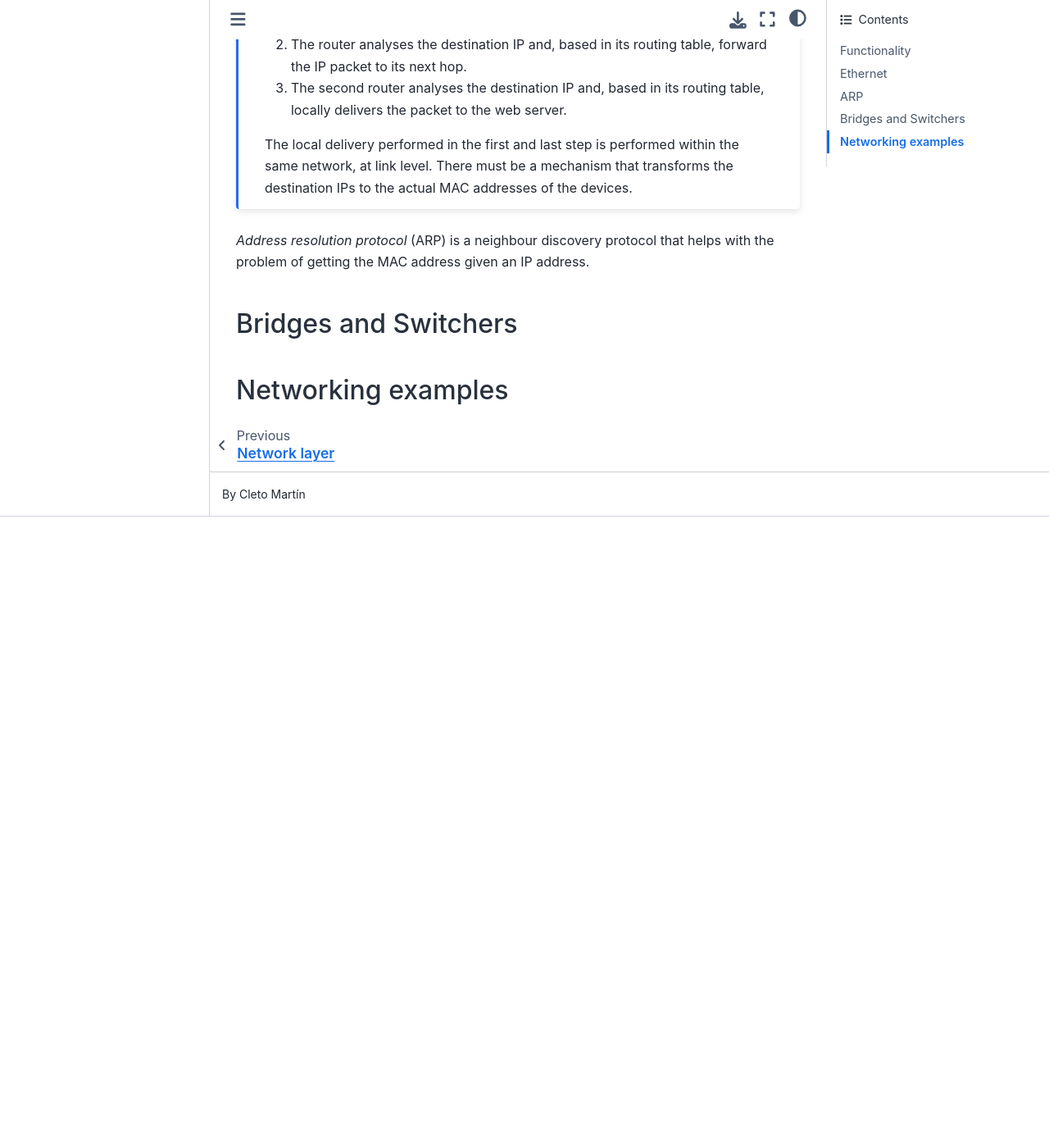
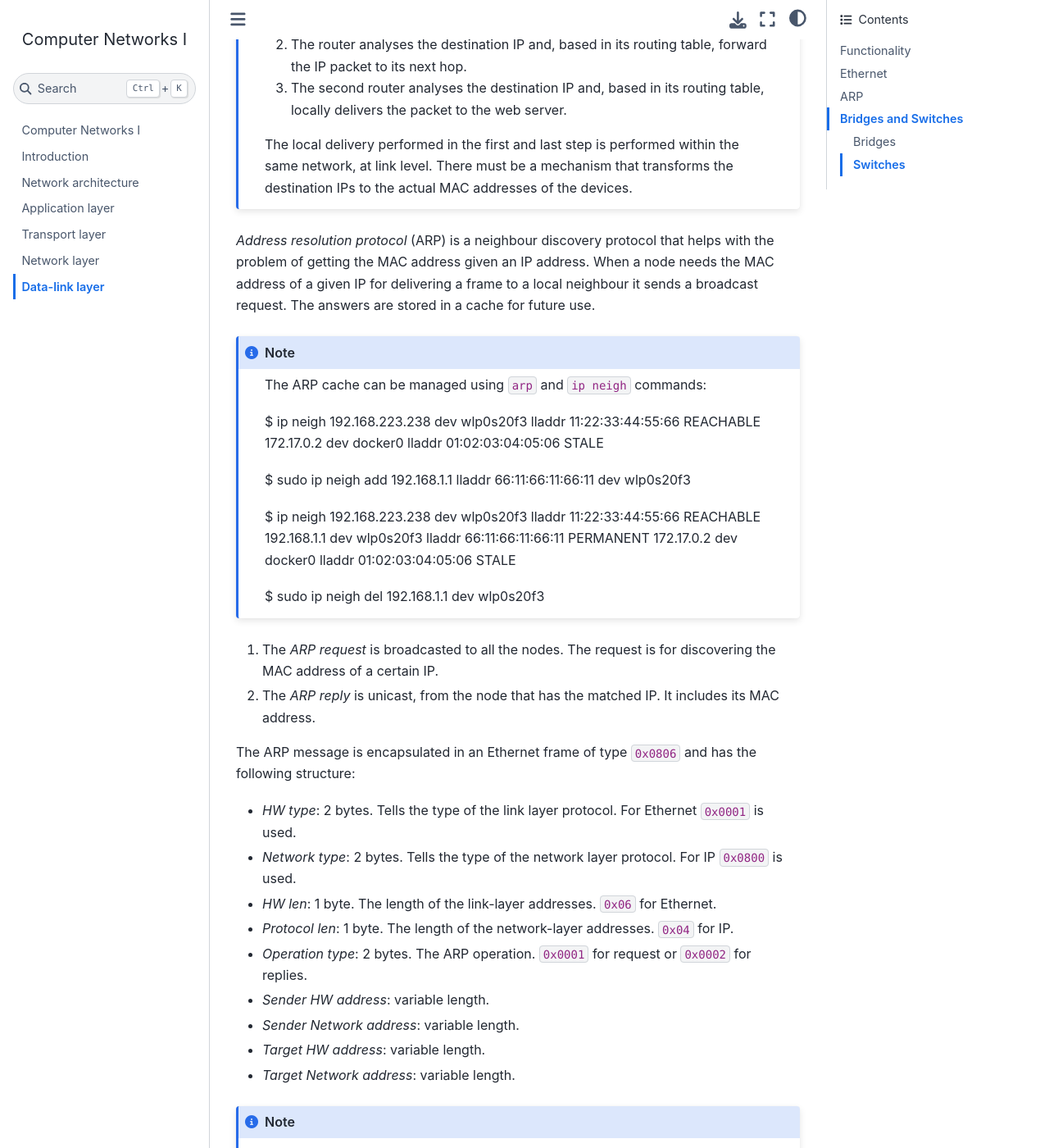
Before and after one commit to cletomartin/redes1, a Jupyter Book: the page built from data-link.md, in a window 1280 px wide and 1400 px high, scrolled down 6784 px. Shown: the whole window at 82% size. Built offline with Jupyter Book 1.0.4 settings and Sphinx 7.4.7 and the Sphinx Book theme 1.1.4, drawn with Linux system fonts in a browser that asks for light colours; before the commit the page ends 7414 px from its top, so only the background shows below that; some of the changed text lies outside the part shown.

Commit message:
more stuff

````diff
--- a/data-link.md
+++ b/data-link.md
@@ -221,8 +221,86 @@
 ```
 
 _Address resolution protocol_ (ARP) is a neighbour discovery protocol that helps with the problem of getting the MAC address given an IP address.
+When a node needs the MAC address of a given IP for delivering a frame to a local neighbour it sends a broadcast request.
+The answers are stored in a cache for future use.
+
+```{note}
+The ARP cache can be managed using `arp` and `ip neigh` commands:
+
+:::
+$ ip neigh
+192.168.223.238 dev wlp0s20f3 lladdr 11:22:33:44:55:66 REACHABLE
+172.17.0.2 dev docker0 lladdr 01:02:03:04:05:06 STALE
+
+$ sudo ip neigh add 192.168.1.1 lladdr 66:11:66:11:66:11 dev wlp0s20f3
+
+$ ip neigh
+192.168.223.238 dev wlp0s20f3 lladdr 11:22:33:44:55:66 REACHABLE
+192.168.1.1 dev wlp0s20f3 lladdr 66:11:66:11:66:11 PERMANENT
+172.17.0.2 dev docker0 lladdr 01:02:03:04:05:06 STALE
+
+$ sudo ip neigh del 192.168.1.1 dev wlp0s20f3
+:::
+```
+
+1. The _ARP request_ is broadcasted to all the nodes. The request is for discovering the MAC address of a certain IP.
+1. The _ARP reply_ is unicast, from the node that has the matched IP. It includes its MAC address.
+
+The ARP message is encapsulated in an Ethernet frame of type `0x0806` and has the following structure:
+
+- _HW type_: 2 bytes. Tells the type of the link layer protocol. For Ethernet `0x0001` is used.
+- _Network type_: 2 bytes. Tells the type of the network layer protocol. For IP `0x0800` is used.
+- _HW len_: 1 byte. The length of the link-layer addresses. `0x06` for Ethernet.
+- _Protocol len_: 1 byte. The length of the network-layer addresses. `0x04` for IP.
+- _Operation type_: 2 bytes. The ARP operation. `0x0001` for request or `0x0002` for replies.
+- _Sender HW address_: variable length.
+- _Sender Network address_: variable length.
+- _Target HW address_: variable length.
+- _Target Network address_: variable length.
 
 
-## Bridges and Switchers
+```{note}
+In the example, node A wants to know the MAC address of B. It sends an ARP requests (the example needs to be read from the right to the left):
+- The frame's detination address is the broadcast: `FF:FF:FF:FF:FF:FF`.
+- The frame's type is ARP (`0x0806`).
+- The data in the frame is an ARP message with the following content:
+  - HW type and network type sets to Ethernet and IP. (there is a mistake in the slide: it is `0x0001` not `0x0002`)
+  - HW len and protocol len are set to 6 and 4 because of the length of the Ethernet and IP addresses.
+  - The operation type is `0x0001` for a request.
+  - The sender's addresses are filled accordingly.
+  - The target HW address is set to `00:00:00:00:00:00` as it is unkown
 
-## Networking examples
+B replies with a unicast ARP reply and it contains its IP address (as part of the sender's protocol address).
+```
+
+## Bridges and Switches
+
+As we have seen before, connecting multiple devices requires sharing a transmission medium.
+That is problematic in many cases because of collisions.
+The use of CSMA/CD (and other techniques) reduces the chance of collisions.
+However, collisions may still happen and that reduces the utilisation of the channel.
+
+Ethernet has evolved to provide better performance and in its earlier stages used _bridges_ (also known as _hubs_) to connect multiple hosts and reduce the amount of collisions.
+_Switches_ were introduced later as an improvement of bridges to avoid collisions even further.
+
+### Bridges
+
+Bridges (hubs) are used to split a collision domain in multiple ones.
+They forward the frames coming from one collision domain (connected to one of the bridge _port_) to the other ones (connected to the rest of the ports).
+
+```{note}
+Let's suppose the 2 port hub of the slide:
+1. A frame coming from the left side is forwarded to the right side to _all_ hosts.
+1. Only the target host generates a reponse and send the frame back to the left side.
+1. The bridge forward the response to _all_ the nodes at the left side.
+1. Again, only the target host processes the response.
+```
+
+By separating the collision domains, bridges improve the bandwidth of the shared medium.
+For example, 6 nodes connected to a shared medium of `10Mbps` would have `10/6 = 1.6Mbps`.
+Adding a bridge of 2 ports, the collision domains can be split in 2, so each domain will have 3 hosts.
+Now, the bandwidth will be `10 / (3 + 1)` (as we should count the bridge itself too) which is `2.5Mbps`.
+
+Bridges are not smart enough for _filtering_. In fact, they are physical-layer devices. They do not have any knowledge of
+
+### Switches
````
